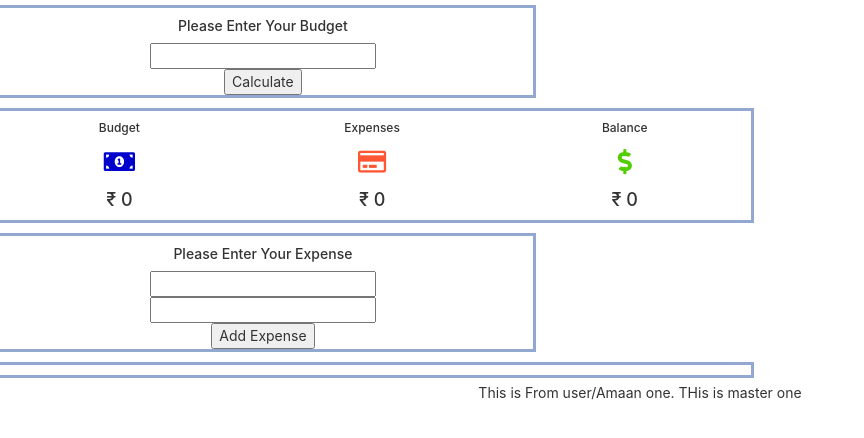
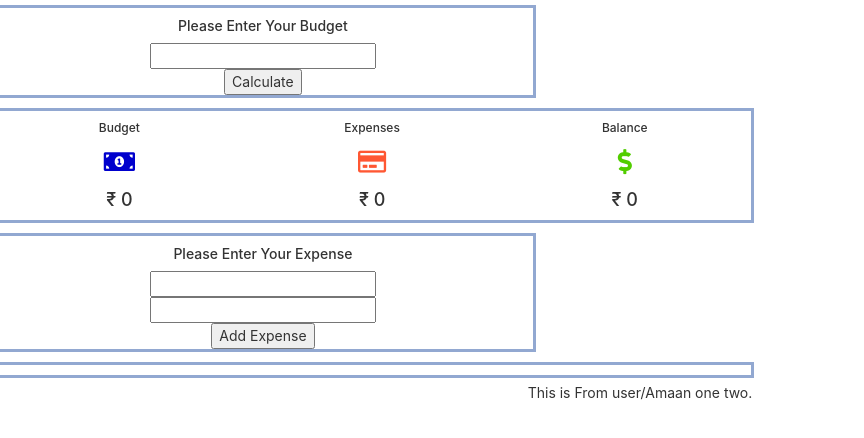
Before and after one commit to Amaanuddin/Budget-App, a React (Create React App) app: page / in a window 1280 px wide. Shown: the top 438 px of the page, without its empty margins (0-864 px from the left). Built offline with nearby package versions, Linux system fonts and the light colour scheme.

Commit message:
user/Amaan testing again

```diff
--- a/src/App.js
+++ b/src/App.js
@@ -9,8 +9,7 @@ class App extends Component {
     return (
       <div className="App">
         <BudgetForm/>
-        This is From user/Amaan one.
-        THis is master one
+        This is From user/Amaan one two.
       </div>
 
     );
```
